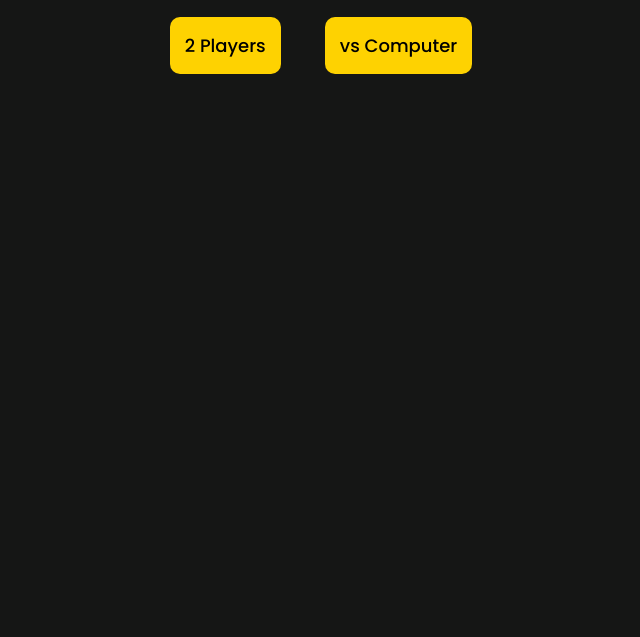
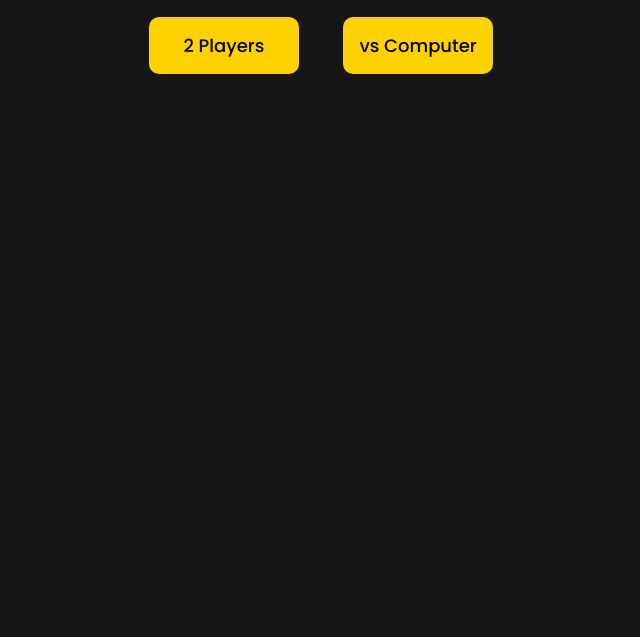
Before and after one commit to bathrivijay05/PRODIGY_WD_03, a plain HTML site: page index.html in a window 1280 px wide. Shown: the part 163-800 px from the top of the page, without its empty margins (319-959 px from the left). Drawn offline with Linux system fonts and the light colour scheme.

Commit message:
Update style.css

```diff
--- a/style.css
+++ b/style.css
@@ -91,11 +91,11 @@ h1 {
 	margin: 20px 20px 0 20px;
 	background-color: #FED201;
 	cursor: pointer;
+	width: 150px;
 }
 
 .vs-button button:hover {
 	background-color: #fed401e6;
-	;
 }
 
 .result-board {
```
